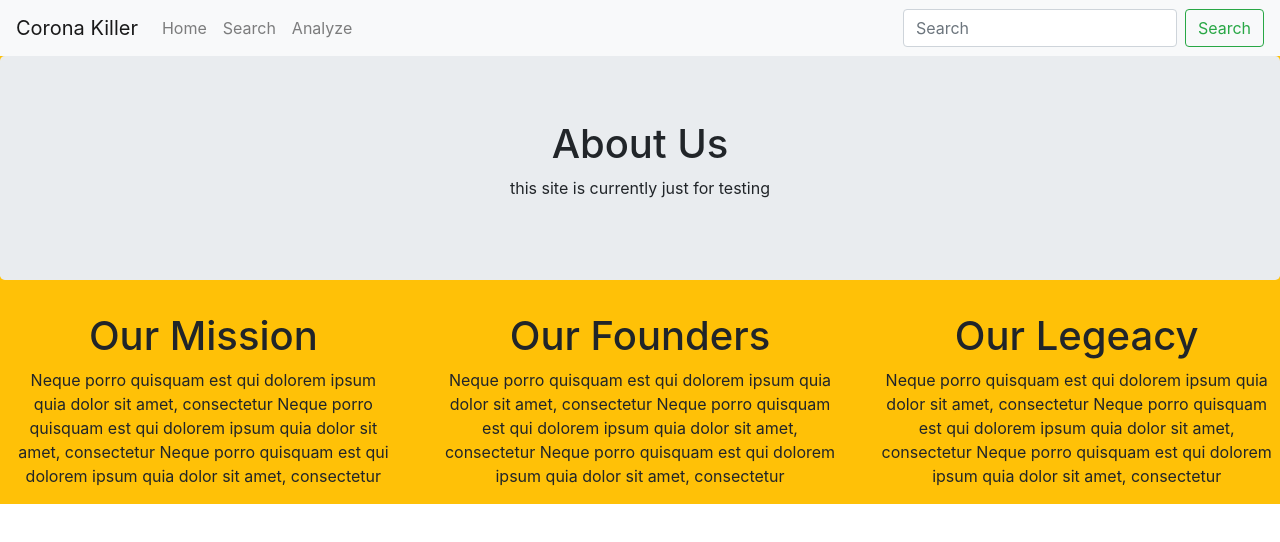
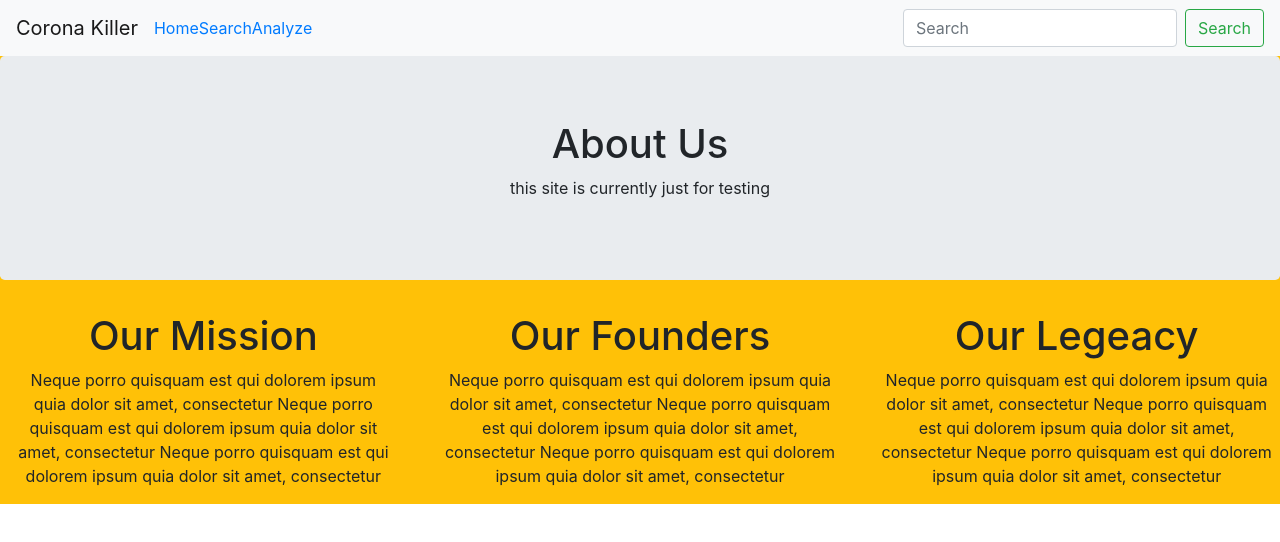
Before and after one commit to eaallen/Intex2, a React (Create React App) app: page / in a window 1280 px wide. Shown: the top 542 px of the page. Built offline with nearby package versions, Linux system fonts and the light colour scheme.

Commit message:
update to nav

```diff
--- a/src/comps/Containers/Top.js
+++ b/src/comps/Containers/Top.js
@@ -19,9 +19,9 @@ function Top(props) {
       <Navbar.Toggle aria-controls="basic-navbar-nav" />
       <Navbar.Collapse id="basic-navbar-nav">
         <Nav className="mr-auto">
-            <Nav.Link href="/home" >Home</Nav.Link>
-            <Nav.Link href="/search">Search</Nav.Link>
-            <Nav.Link href="/analyze">Analyze</Nav.Link>
+            <Link to="/home" >Home</Link>
+            <Link to="/search">Search</Link>
+            <Link to="/analyze">Analyze</Link>
         </Nav>
         <Link to='/Cart'>
           <i className="fas fa-shopping-cart"></i>
```
